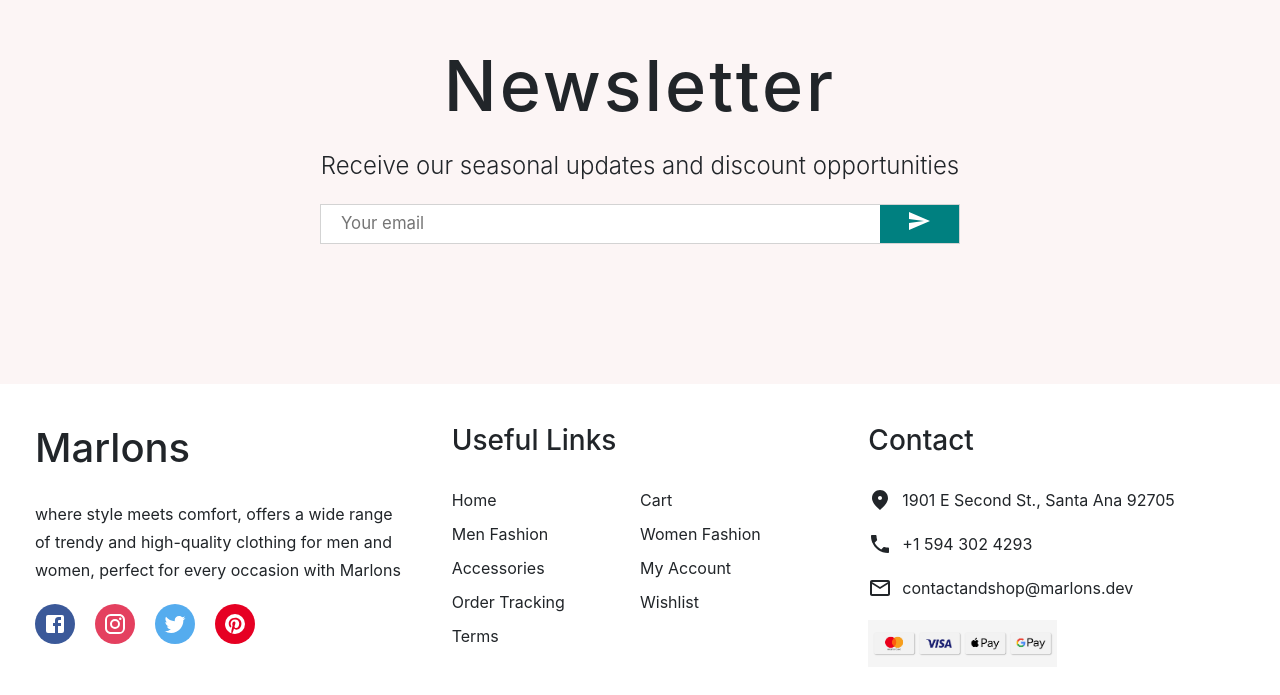
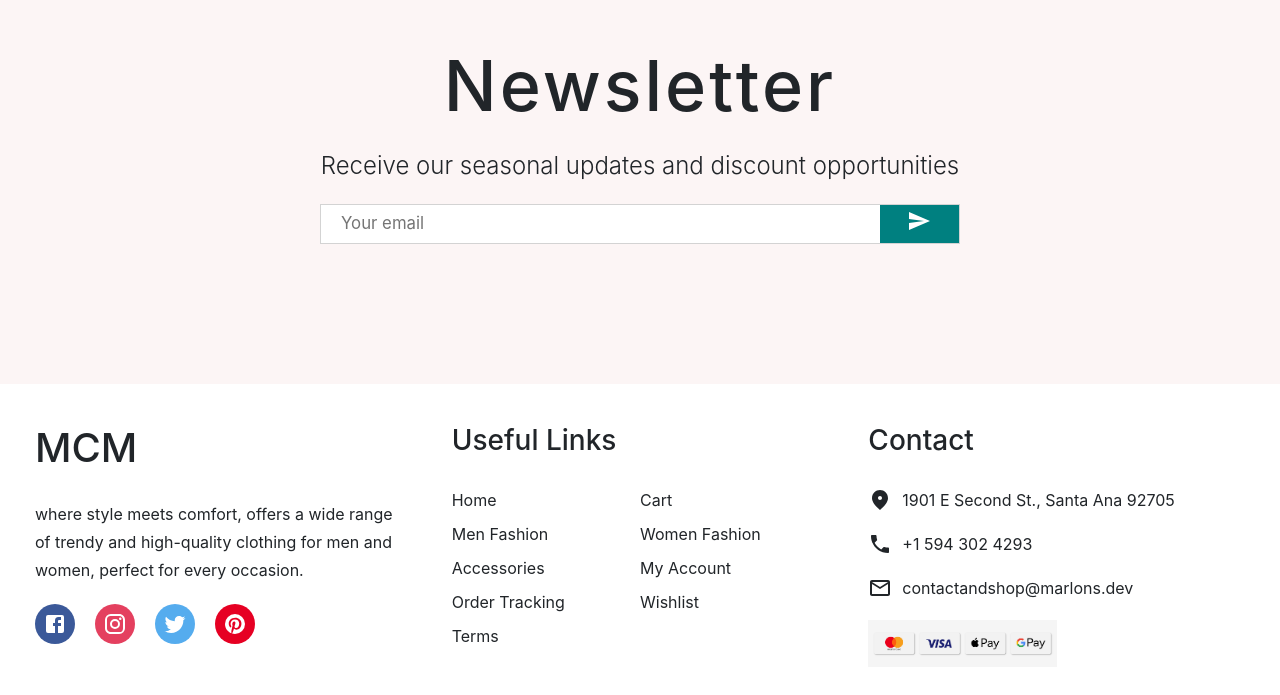
Before and after one commit to michaelkawata/eCommerce, a React (Create React App) app: page / in a window 1280 px wide. Shown: the part 2252-2947 px from the top of the page. Built offline with nearby package versions, Linux system fonts and the light colour scheme.

Commit message:
header/footer

```diff
--- a/src/frontend/components/Footer.jsx
+++ b/src/frontend/components/Footer.jsx
@@ -86,10 +86,10 @@ const Footer = ({ item }) => {
   return (
     <Container>
       <Left>
-        <Logo>Marlons</Logo>
+        <Logo>MCM</Logo>
         <Description>where style meets comfort,
           offers a wide range of trendy and high-quality clothing for men and women,
-          perfect for every occasion with Marlons
+          perfect for every occasion.
         </Description>
         <SocialContainer>
           <SocialIcon color="3B5999">
```
